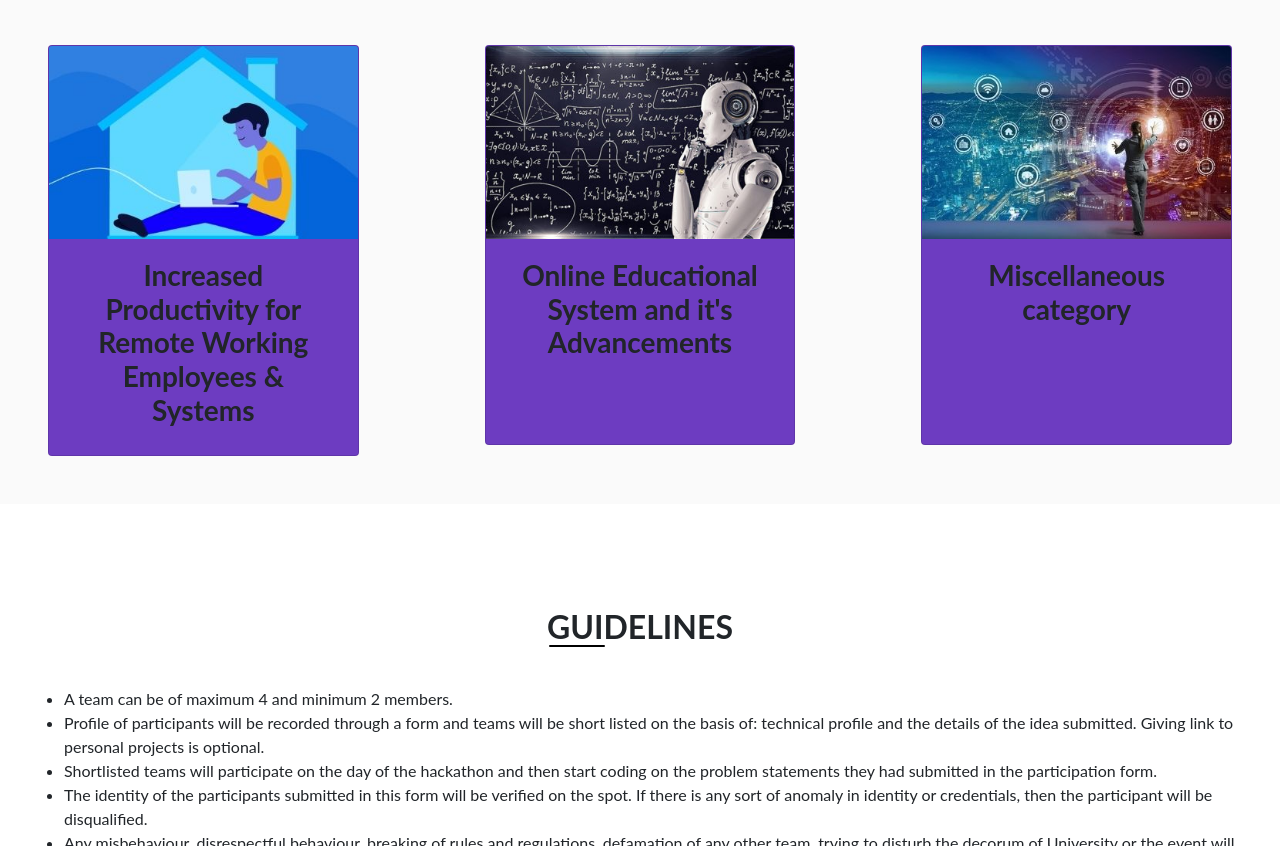
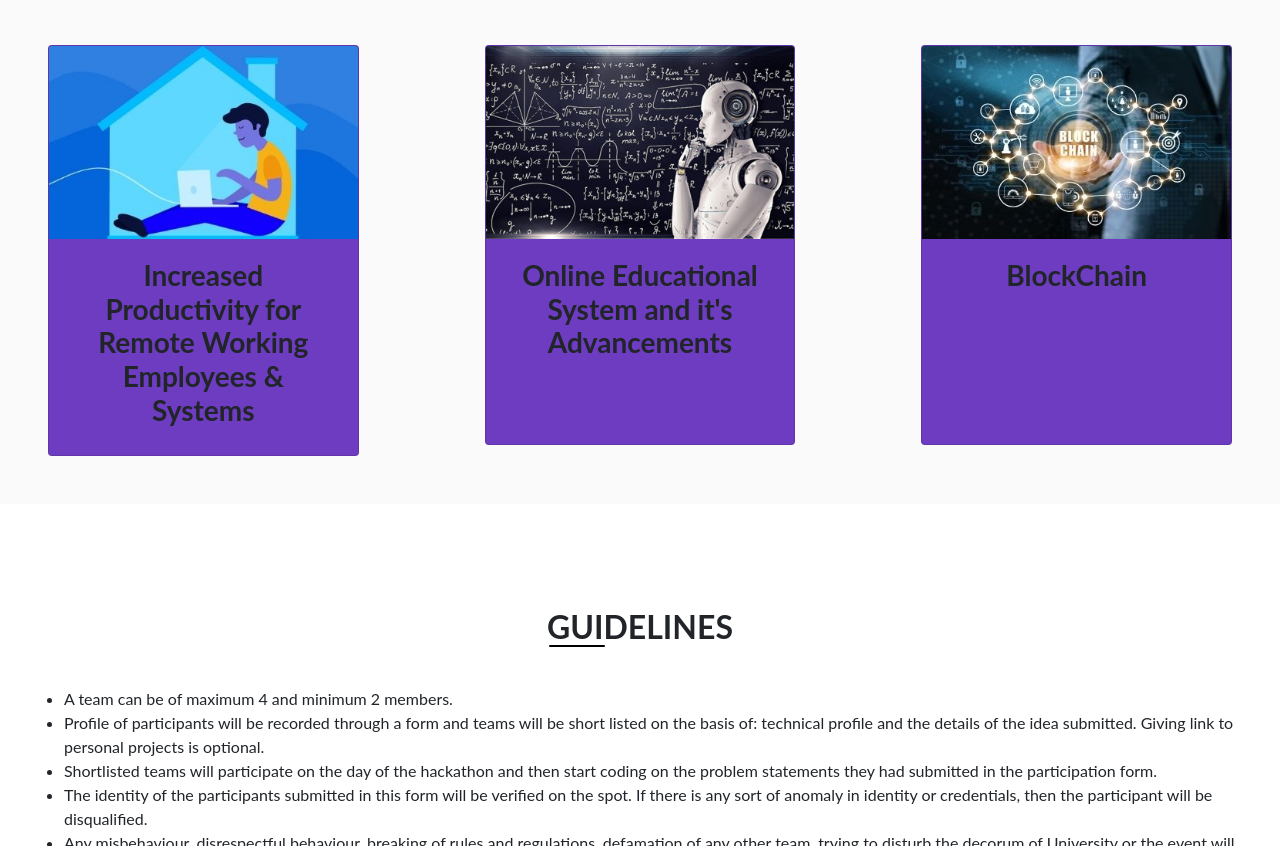
Before and after one commit to bhargavprajapati949/HackNUthon-2020, a plain HTML site: page details.html in a window 1280 px wide. Shown: the part 1417-2263 px from the top of the page. Drawn offline with nearby package versions, Linux system fonts and the light colour scheme; a script that the page names is missing.

Commit message:
add new blockchain domain

```diff
--- a/details.html
+++ b/details.html
@@ -285,9 +285,9 @@
 
       <div class="col-12 col-sm-6  col-lg-4">
         <div class="card m-5">
-          <img src="images/mCatagorySized.jpg" alt="" class="img-fluid card-img-top">
+          <img src="images/blockchain.jpg" alt="" class="img-fluid card-img-top">
           <div class="card-body text-center">
-            <h3 class="font-weight-bold">Miscellaneous category</h3>
+            <h3 class="font-weight-bold">BlockChain</h3>
             <!-- <p class="text-justify pt-3">
               Designing devices which would help in easing communication chennels between various communication devices and points
             </p> -->
@@ -299,7 +299,7 @@
           <div class="modal-dialog" role="document">
             <div class="modal-content">
               <div class="modal-header">
-                <h3>Miscellaneous category</h3>
+                <h3>BlockChain</h3>
                 <button class="close" data-dismiss="modal" aria-label="Close">
                   <span> &times;</span>
                 </button>
```
Also changed, not shown: images/blockchain.jpg (added).
